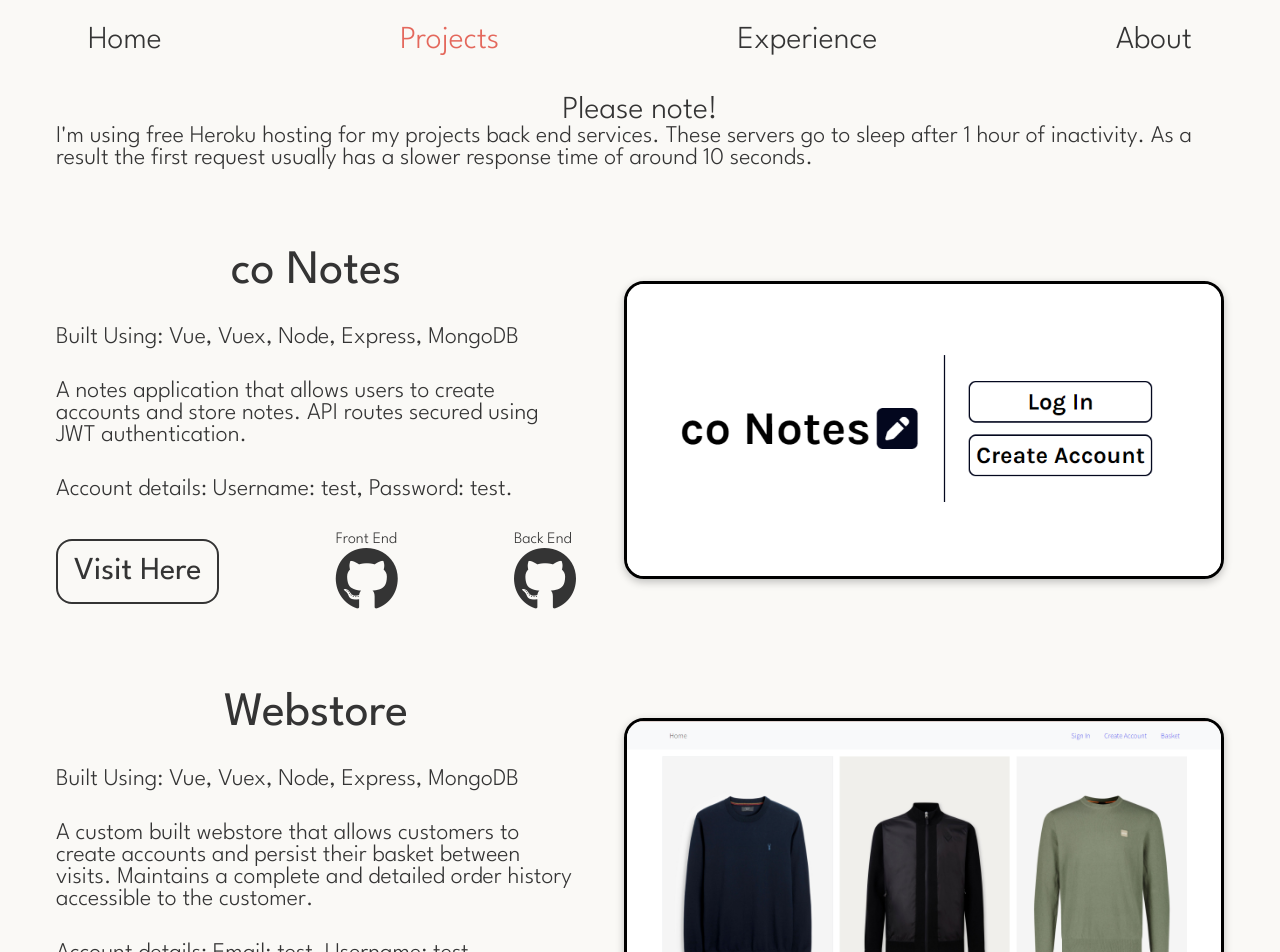
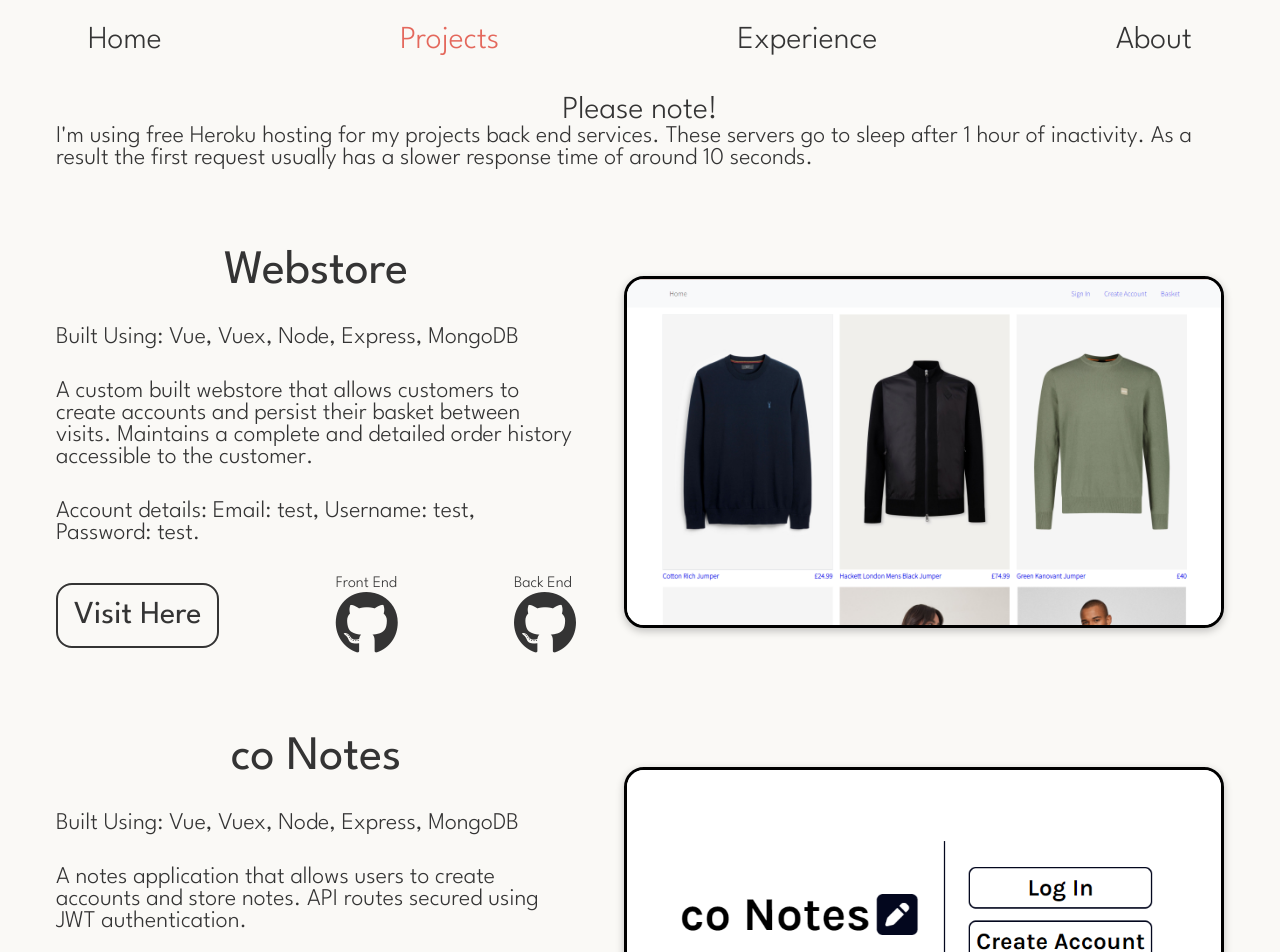
Before and after one commit to Quermz/portfolio, a Vue app: page /#/projects in a window 1280 px wide. Shown: the top 952 px of the page. Built offline with nearby package versions, Linux system fonts and the light colour scheme.

Commit message:
fixed cv link

```diff
--- a/src/App.vue
+++ b/src/App.vue
@@ -25,12 +25,11 @@
     --secondary-highlight-color: #e9a8a2;
   }
   html {
-    overflow-y: scroll;
-
     background: var(--main-bg-color);
     color: var(--primary-text-color);
     overflow-x: hidden;
   }
+
   *,
   *::before,
   *::after {
--- a/src/pages/About.vue
+++ b/src/pages/About.vue
@@ -8,7 +8,7 @@
           developer. My interest in web development started back in 2019 while
           studying at Universtity, when I helped set up an online store for a
           friends small business. The business didn't stick but my interest in
-          development was piqued. Since then I've had the oppurtunity to work
+          development was piqued. Since then I've had the opportunity to work
           full time at a small tech company, pick up freelance work and pursue
           passion projects.
         </p>
@@ -20,13 +20,13 @@
           <i class="fa-brands fa-vuejs"></i>
           <i class="fa-brands fa-react"></i>
           <i class="fa-brands fa-js"></i>
-          <i class="fa-brands fa-wordpress"></i>
           <i class="fa-brands fa-git-alt"></i>
+          <i class="fa-brands fa-css3-alt"></i>
         </div>
       </div>
       <div class="cvContainer">
         <h4>If you'd like to download a copy of my CV</h4>
-        <a href="src/assets/CV.pdf" download><button>Download</button></a>
+        <a href="CV.pdf" download><button>Download</button></a>
       </div>
     </div>
   </div>
--- a/src/pages/Home.vue
+++ b/src/pages/Home.vue
@@ -15,6 +15,9 @@
 <script setup></script>
 
 <style scoped>
+  * {
+    white-space: nowrap;
+  }
   .homeContainer {
     /* height: 70vh; */
     display: flex;
@@ -26,7 +29,7 @@
   .innerHomeContainer {
     display: flex;
     flex-direction: column;
-    padding: 1rem;
+    padding: 3rem;
     align-items: center;
   }
 
--- a/src/pages/Projects.vue
+++ b/src/pages/Projects.vue
@@ -7,6 +7,37 @@
         servers go to sleep after 1 hour of inactivity. As a result the first
         request usually has a slower response time of around 10 seconds.
       </p>
+    </div>
+
+    <div class="projectContainer">
+      <div class="textContainer">
+        <h2>Webstore</h2>
+        <p>Built Using: Vue, Vuex, Node, Express, MongoDB</p>
+        <p>
+          A custom built webstore that allows customers to create accounts and
+          persist their basket between visits. Maintains a complete and detailed
+          order history accessible to the customer.
+        </p>
+        <p>Account details: Email: test, Username: test, Password: test.</p>
+        <div class="linksContainer">
+          <a href="https://cowebstore.netlify.app/#/" target="_blank">
+            <button>Visit Here</button>
+          </a>
+          <div class="gitHubLink">
+            <div>Front End</div>
+            <a href="https://github.com/Quermz/cowebstore-front" target="_blank"
+              ><i class="fab fa-github"></i
+            ></a>
+          </div>
+          <div class="gitHubLink">
+            <div>Back End</div>
+            <a href="https://github.com/Quermz/webstore-server" target="_blank"
+              ><i class="fab fa-github"></i
+            ></a>
+          </div>
+        </div>
+      </div>
+      <img alt="webstore" src="../assets/webstore.png" />
     </div>
     <div class="projectContainer">
       <div class="textContainer">
@@ -37,36 +68,6 @@
         </div>
       </div>
       <img alt="coNotes" src="../assets/coNotes.png" />
-    </div>
-    <div class="projectContainer">
-      <div class="textContainer">
-        <h2>Webstore</h2>
-        <p>Built Using: Vue, Vuex, Node, Express, MongoDB</p>
-        <p>
-          A custom built webstore that allows customers to create accounts and
-          persist their basket between visits. Maintains a complete and detailed
-          order history accessible to the customer.
-        </p>
-        <p>Account details: Email: test, Username: test, Password: test.</p>
-        <div class="linksContainer">
-          <a href="https://cowebstore.netlify.app/#/" target="_blank">
-            <button>Visit Here</button>
-          </a>
-          <div class="gitHubLink">
-            <div>Front End</div>
-            <a href="https://github.com/Quermz/cowebstore-front" target="_blank"
-              ><i class="fab fa-github"></i
-            ></a>
-          </div>
-          <div class="gitHubLink">
-            <div>Back End</div>
-            <a href="https://github.com/Quermz/webstore-server" target="_blank"
-              ><i class="fab fa-github"></i
-            ></a>
-          </div>
-        </div>
-      </div>
-      <img alt="webstore" src="../assets/webstore.png" />
     </div>
   </div>
 </template>
@@ -153,7 +154,7 @@
     border: 3px solid black;
     border-radius: 20px;
     width: 600px;
-    max-width: 100%;
+    /* max-width: 100%; */
     box-shadow: rgba(0, 0, 0, 0.24) 0px 3px 8px;
   }
 
```
Also changed, not shown: src/components/Project.vue (added, +36 -0 lines), 2 other files (tests, documents, lock files or other folders).
